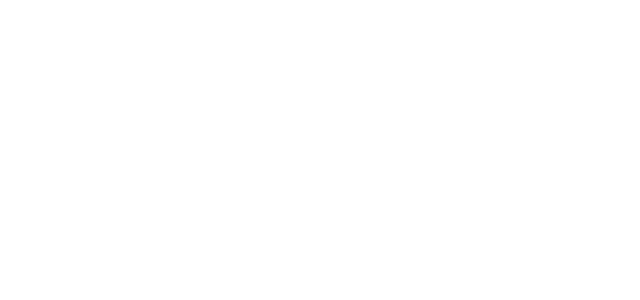
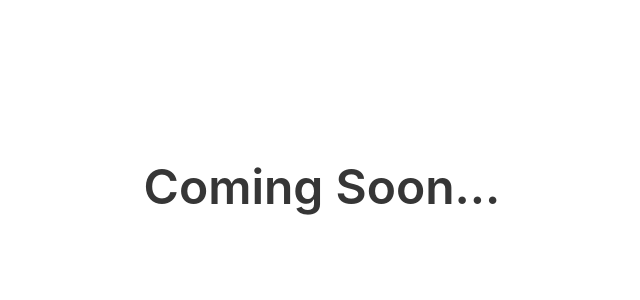
Before and after one commit to rdtscp/rdtscp.github.io, a React (Create React App) app: page /scrapbook in a window 1280 px wide. Shown: the top 300 px of the page, without its empty margins (318-958 px from the left). Built offline with nearby package versions, Linux system fonts and the light colour scheme.

Commit message:
Placeholder

```diff
--- a/src/Views/Scrapbook.js
+++ b/src/Views/Scrapbook.js
@@ -5,8 +5,11 @@
   render() {
     return (
       <div>
-        {/* <Heading text="Scrapbook" /> */}
-
+        <div className="home-container text-center test">
+          <div className="title is-1 test">
+            Coming Soon...
+          </div>
+        </div>
       </div>
     );
   }
```
